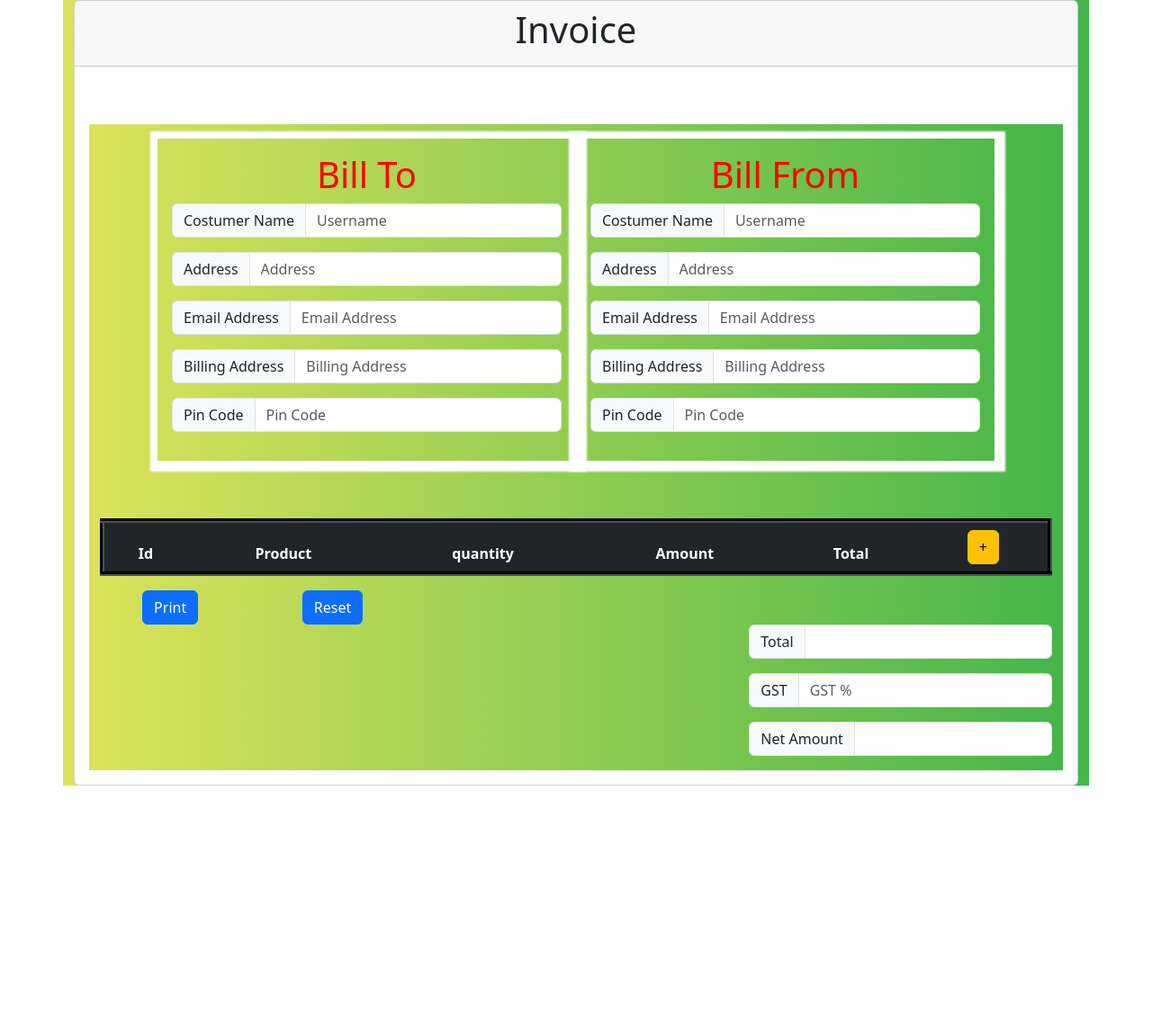
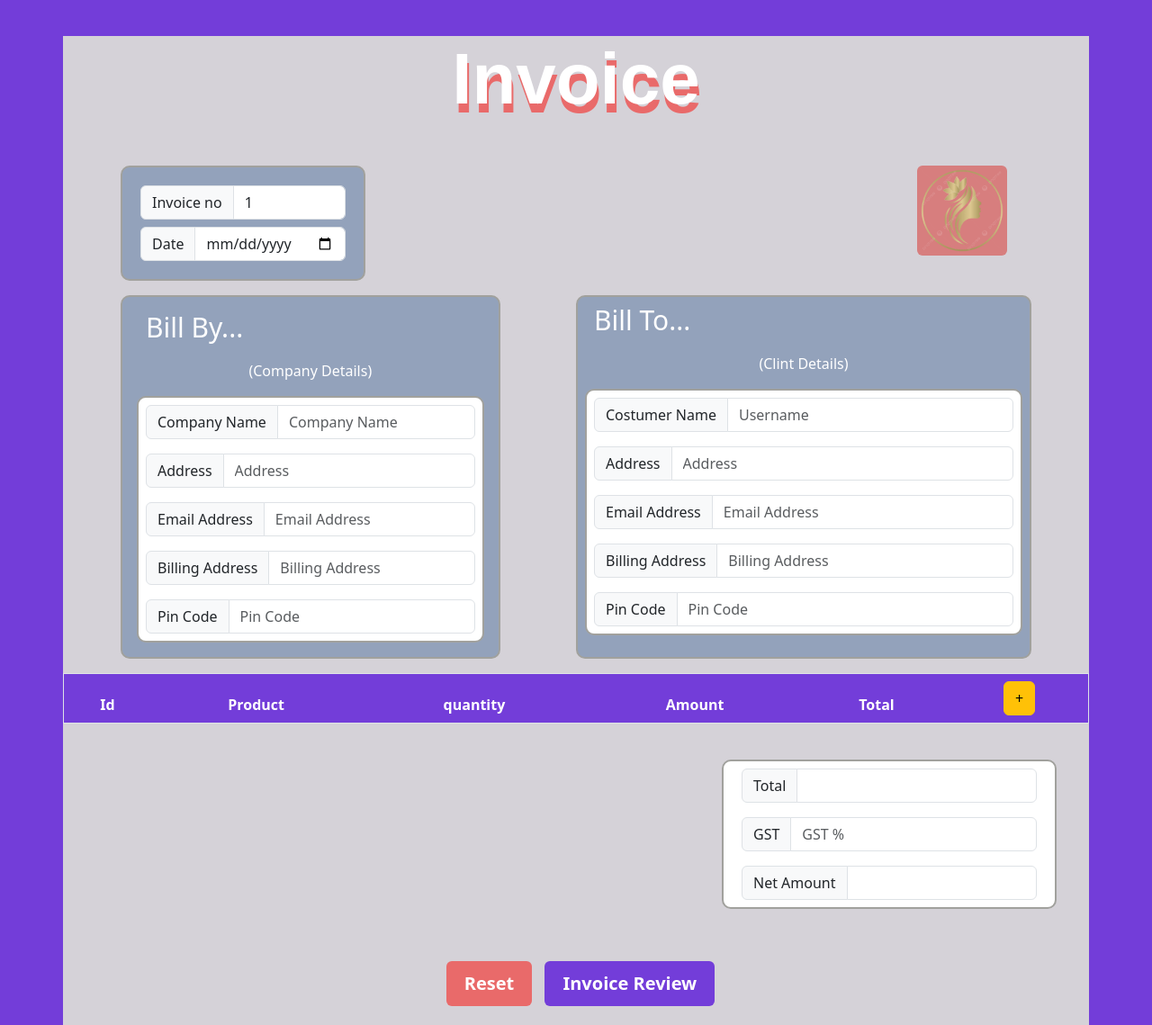
Before and after one commit to priyanka680shaw/mct4-invoiceGenerator, a plain HTML site: page index.html in a window 1280 px wide. Shown: the top 1139 px of the page at 90% size. Before the commit the page ends 873 px from the top, so only its background shows below. Drawn offline with nearby package versions, Linux system fonts and the light colour scheme.

Commit message:
changes done

```diff
--- a/index.html
+++ b/index.html
@@ -14,97 +14,193 @@
 
         }
 
-        .container{
-          background-image: linear-gradient(to right, #DCE35B , #45B649);
+        h1{
+          color: white;
+          font-size: 80px;
+          font-weight: bolder;
+          font-family: Arial, Helvetica, sans-serif;
+          text-shadow: 2px 10px rgb(233, 106, 106);
         }
 
-        .billTo{
-         box-shadow: 2px 2px 2px 10px white;
+        body{
+          background-color: #733DD9;
+        }
+
+        .container{
+          padding: 40px 0px;
+        }
+        #tr1>th{
+          background-color: #733DD9;
+          color: white;
+          margin: auto;
 
         }
 
-        .billFrom{
-          box-shadow: 2px 2px 2px 10px white;
+        .productBlock>td{
+          background-color: rgb(192, 174, 174);
+        }
 
+        #tableContainer{
+          border-radius: 15px;
+        }
+
+        .outerWrapper{
+          border: 2px solid rgb(161, 161, 157) !important;
+          background-color: white;
+          border-radius: 10px;
+        }
+
+        .billing{
+          border: 2px solid rgb(161, 161, 157) !important;
+          border-radius: 10px;
+          background-color: rgb(147, 162, 187) !important;
+          color: white;
         }
 
         h4{
-          font-size: 40px;
-          color: red;
-          text-transform: capitalize;
+          text-align: start;
+          font-size: 30px;
+          padding: 0px 0px 10px 10px ;
         }
+
+        #dateTopSection{
+          border: 2px solid rgb(161, 161, 157) !important;
+          border-radius: 10px;
+          background-color: rgb(147, 162, 187) !important;
+          padding: 20px;
+        }
+
+        #cardhead{
+          background-color: #d5d2d8;
+        }
+
+        #reset{
+          background-color: rgb(233, 106, 106);
+          color: white;
+          border: none;
+          font-weight: bold;
+          padding: 10px 20px;
+          font-size: 20px;
+          margin: 10px;
+        }
+
+        #invoiceReview{
+          background-color: #733DD9;
+          color: white;
+          border: none;
+          font-weight: bold;
+          padding: 10px 20px;
+          font-size: 20px;
+        }
+
+        img{
+          width: 100px;
+          display: flex;
+          justify-content: end;
+          background-color: rgb(215, 126, 126);
+        }
+
     </style>
   </head>
   <body>
 
     <div class="container text-center ">
-        <div class="card">
+        <div  id="cardhead">
             <div class="card-header">
-                <h1 style="text-align: center;">Invoice</h1>
+                <h1 style="text-align: center">Invoice</h1>
             </div>
             <div class="card-body">
                 <div class="container text-center">
+                  <!-- top date section -->
+                    <div class="row ms-5 text-white ps-3" >
+                      <div class="col-3 text-white" id ="dateTopSection">
+                            <div class="input-group pb-2">
+                              <span class="input-group-text " id="basic-addon1">Invoice no</span>
+                              <input type="number" class="form-control totalOfAllProducts" placeholder=""  value="1" aria-label="Username" >
+                            </div>
+                            <div class="input-group ">
+                              <span class="input-group-text " id="basic-addon1">Date</span>
+                              <input type="date" class="form-control totalOfAllProducts" placeholder="" aria-label="Username" >
+                            </div>
+                      </div>
+                      <div class="col-5"> </div>
+                      <div class="col-3 text-white">
+                        <!-- <button type="button" class="btn btn-primary" id="invoiceReview">Invoice Review</button> -->
+                        <img src="./logo.png" class="rounded float-end" alt="...">
+                      </div>
 
-                    <div class="row  p-3 m-5" >
 
-                        <div class="col-6 p-3 billTo">
+                    </div>
+                     <!-- top date section -->
+                  <!-- billling part -->
+
+                    <div class="row  p-3 ms-5 me-5" >
+
+                        <div class="col-5 p-3 billing">
                            <!-- input -->
-                           <h4>Bill to</h4>
-                           <div class="input-group mb-3">
-                            <span class="input-group-text" id="basic-addon1">Costumer Name</span>
-                            <input type="text" class="form-control" placeholder="Username" aria-label="Username" aria-describedby="basic-addon1">
+                           <h4>Bill By...</h4>
+                           <p>(Company Details)</p>
+                            <div class="outerWrapper" class="row">
+                                <div class="input-group p-2">
+                                  <span class="input-group-text" id="basic-addon1">Company Name</span>
+                                  <input type="text" class="form-control" placeholder="Company Name" aria-label="Username" aria-describedby="basic-addon1">
                                 </div>
-                          <div class="input-group mb-3">
+                                <div class="input-group p-2">
                                   <span class="input-group-text" id="basic-addon1">Address</span>
                                   <input type="text" class="form-control" placeholder="Address" aria-label="Username" aria-describedby="basic-addon1">
                                 </div>
-                          <div class="input-group mb-3">
+                                <div class="input-group p-2">
                                   <span class="input-group-text" id="basic-addon1">Email Address</span>
                                   <input type="text" class="form-control" placeholder="Email Address" aria-label="Username" aria-describedby="basic-addon1">
                                 </div>
-                          <div class="input-group mb-3">
+                                <div class="input-group p-2">
                                   <span class="input-group-text" id="basic-addon1">Billing Address</span>
                                   <input type="text" class="form-control" placeholder="Billing Address" aria-label="Username" aria-describedby="basic-addon1">
                                 </div>
-                          <div class="input-group mb-3">
+                                <div class="input-group p-2">
                                   <span class="input-group-text" id="basic-addon1">Pin Code</span>
                                   <input type="text" class="form-control" placeholder="Pin Code" aria-label="Username" aria-describedby="basic-addon1">
                                 </div>
                             </div>
 
-                        <div class="col-6  p-3 billFrom">
+                        </div>
+                        <div class="col-1"></div>
+                        <div class="col-6  p-2 billing">
                         <!-- input -->
-                        <h4>Bill from</h4>
-                        <div class="input-group mb-3">
+                        <h4>Bill To...</h4>
+                        <p>(Clint Details)</p>
+                        <div class="outerWrapper" class="row">
+                          <div class="input-group p-2">
                             <span class="input-group-text" id="basic-addon1">Costumer Name</span>
                             <input type="text" class="form-control" placeholder="Username" aria-label="Username" aria-describedby="basic-addon1">
                           </div>
-                          <div class="input-group mb-3">
+                          <div class="input-group p-2">
                             <span class="input-group-text" id="basic-addon1">Address</span>
                             <input type="text" class="form-control" placeholder="Address" aria-label="Username" aria-describedby="basic-addon1">
                           </div>
-                          <div class="input-group mb-3">
+                          <div class="input-group p-2">
                             <span class="input-group-text" id="basic-addon1">Email Address</span>
                             <input type="text" class="form-control" placeholder="Email Address" aria-label="Username" aria-describedby="basic-addon1">
                           </div>
-                          <div class="input-group mb-3">
+                          <div class="input-group p-2">
                             <span class="input-group-text" id="basic-addon1">Billing Address</span>
                             <input type="text" class="form-control" placeholder="Billing Address" aria-label="Username" aria-describedby="basic-addon1">
                           </div>
-                          <div class="input-group mb-3">
+                          <div class="input-group p-2">
                             <span class="input-group-text" id="basic-addon1">Pin Code</span>
                             <input type="text" class="form-control" placeholder="Pin Code" aria-label="Username" aria-describedby="basic-addon1">
                           </div>
                         </div>
+
                         </div>
-
+                    </div>
 
                     <!-- table -->
 
-                        <table class="table table-dark" border="5px solid black">
+                        <table class="table" id="tableContainer" border="1px solid black">
                             <thead class="text-center text-bg-warning  p-3">
-                                <tr>
-                                    <th scope="col">Id</th>
+                                <tr id="tr1">
+                                    <th>Id</th>
                                     <th scope="col">Product</th>
                                     <th scope="col">quantity</th>
                                     <th scope="col">Amount</th>
@@ -120,29 +216,29 @@
                             </tbody>
                         </table>
                         <div class="row">
-                            <div class="col-2">
+                            <!-- <div class="col-2">
                                 <button type="button" class="btn btn-primary" onclick="getPrint()">Print</button>
                             </div>
                             <div class="col-2">
                               <button type="button" class="btn btn-primary" onclick="reset()">Reset</button>
-                          </div>
+                          </div> -->
                         </div>
                         <footer>
-                            <div class="row">
+                            <div class="row pe-5 pb-5 pt-4">
                                 <div class="col-8">
                                 </div>
-                                <div class="col-4 ">
+                                <div class="col-4 outerWrapper">
                                     <!-- input -->
 
-                                    <div class="input-group mb-3">
+                                    <div class="input-group p-2">
                                      <span class="input-group-text " id="basic-addon1">Total</span>
-                                     <input type="text" class="form-control totalOfAllProducts" placeholder="" aria-label="Username" aria-describedby="basic-addon1">
+                                     <input type="text" class="form-control " id = "totalOfAllProducts"placeholder="" aria-label="Username" aria-describedby="basic-addon1">
                                    </div>
-                                   <div class="input-group mb-3">
+                                   <div class="input-group p-2">
                                      <span class="input-group-text" id="basic-addon1">GST</span>
                                      <input type="text" class="form-control GST" placeholder="GST %" aria-label="Username" aria-describedby="basic-addon1">
                                    </div>
-                                   <div class="input-group mb-3">
+                                   <div class="input-group p-2">
                                      <span class="input-group-text" id="basic-addon1">Net Amount</span>
                                      <input type="text" class="form-control netAmount"  aria-label="Username" aria-describedby="basic-addon1">
                                    </div>
@@ -151,7 +247,15 @@
 
                             </div>
                         </footer>
+                        <dic class="row pb-2">
+                          <div class="col-4"></div>
+                          <div class="col-4 ">
 
+                            <button type="button" class="btn btn-primary" id="reset" onclick="reset()">Reset</button>
+                            <button type="button" class="btn btn-primary" id="invoiceReview">Invoice Review</button>
+                          </div>
+                          <div class="col-4"></div>
+                        </dic>
 
                     <!-- table end-->
                 </div>
@@ -162,19 +266,6 @@
 
 
     </div>
-        <!-- <div class="container text-center">
-            <div class="row">
-              <div class="col">
-                Column
-              </div>
-              <div class="col">
-                Column
-              </div>
-              <div class="col">
-                Column
-              </div>
-            </div>
-        </div> -->
 
     <script>
         function getPrint(){
--- a/js/script.js
+++ b/js/script.js
@@ -16,7 +16,7 @@ function addProdductItem(e){
     count = parseInt(count+1);
     itemsContainer.innerHTML +=
     `<tr class="productBlock">
-    <th>${count}</th>
+    <th >${count}</th>
     <td>  <input type="text"  class="form-control text-center ${count}" placeholder="Product" aria-label="Username" aria-describedby="basic-addon1"></td>
     <td>  <input type="number" class="form-control text-center ${count} quantity" placeholder="quantity" aria-label="Username" aria-describedby="basic-addon1"></td>
     <td>  <input type="number" class="form-control text-center ${count} amount" placeholder="Amount" aria-label="Username" aria-describedby="basic-addon1"></td>
@@ -127,7 +127,7 @@ function calculateAllProductTotal(val){
  for(let i=0; i<arr.length; i++){
      sumOfAllProducts = sumOfAllProducts+arr[i];
     console.log(sumOfAllProducts);
-    document.querySelector(".totalOfAllProducts").setAttribute("value" , sumOfAllProducts);
+    document.querySelector("#totalOfAllProducts").setAttribute("value" , sumOfAllProducts);
     gstCalculate(sumOfAllProducts);
  }
 }
@@ -141,6 +141,10 @@ function reset(){
   <!-- dynamically add itens coloumn here ....... -->
 
 </tbody>`;
+document.querySelector("#totalOfAllProducts").setAttribute("value" , "");
+document.querySelector(".GST").setAttribute("value" , "");
+document.querySelector(".netAmount").setAttribute("value" , "");
+arr = [];
 }
 
 
```
Also changed, not shown: logo.png (added), logo2.webp (added). Lines whose indentation alone changed are shown as unchanged.
